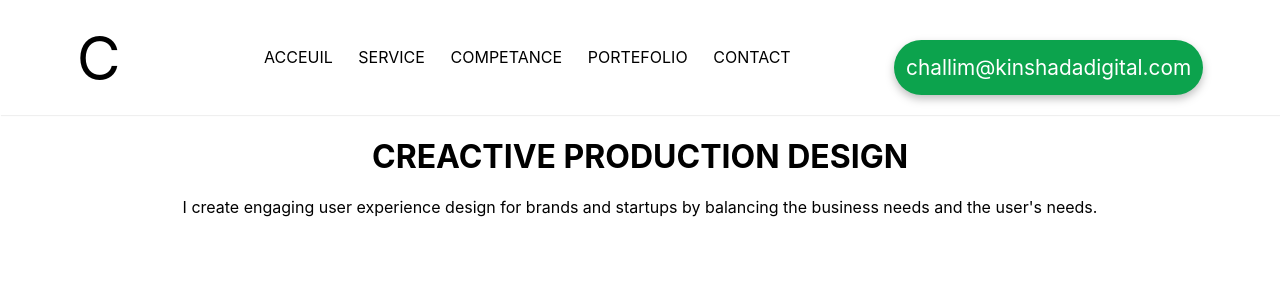
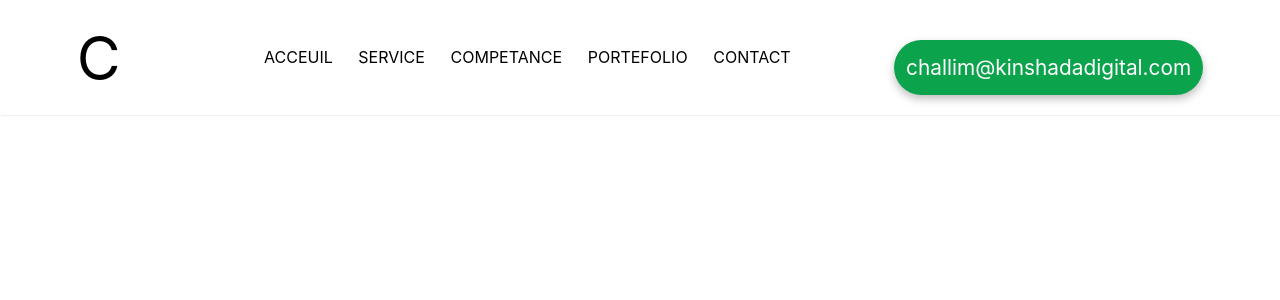
Before and after one commit to Mira-morisho/portefolio-challim, a React (Create React App) app: page / in a window 1280 px wide. Shown: the top 300 px of the page. Built offline with nearby package versions, Linux system fonts and the light colour scheme.

Commit message:
supprimer le composant Acceuil

```diff
--- a/src/App.js
+++ b/src/App.js
@@ -1,13 +1,11 @@
 import logo from "./logo.svg";
 import "./App.css";
 import Header from "./Composants/organisms/Header";
-import Acceuil from "./Composants/organisms/Acceuil";
 
 function App() {
   return (
     <div className="App">
       <Header />
-      <Acceuil />
     </div>
   );
 }
--- a/src/Composants/molecules/Name.jsx
+++ /dev/null
@@ -1,14 +0,0 @@
-import React from "react";
-export default function () {
-  return (
-    <div>
-      <div className="contenair">
-        <h1 className="name"> CREACTIVE PRODUCTION DESIGN</h1>
-        <p className="description">
-          I create engaging user experience design for brands and startups by
-          balancing the business needs and the user's needs.
-        </p>
-      </div>
-    </div>
-  );
-}
--- a/src/Composants/organisms/Acceuil.jsx
+++ /dev/null
@@ -1,10 +0,0 @@
-import React from "react";
-import Name from "../molecules/Name";
-
-export default function Acceuil() {
-  return (
-    <div>
-      <Name />
-    </div>
-  );
-}
```
